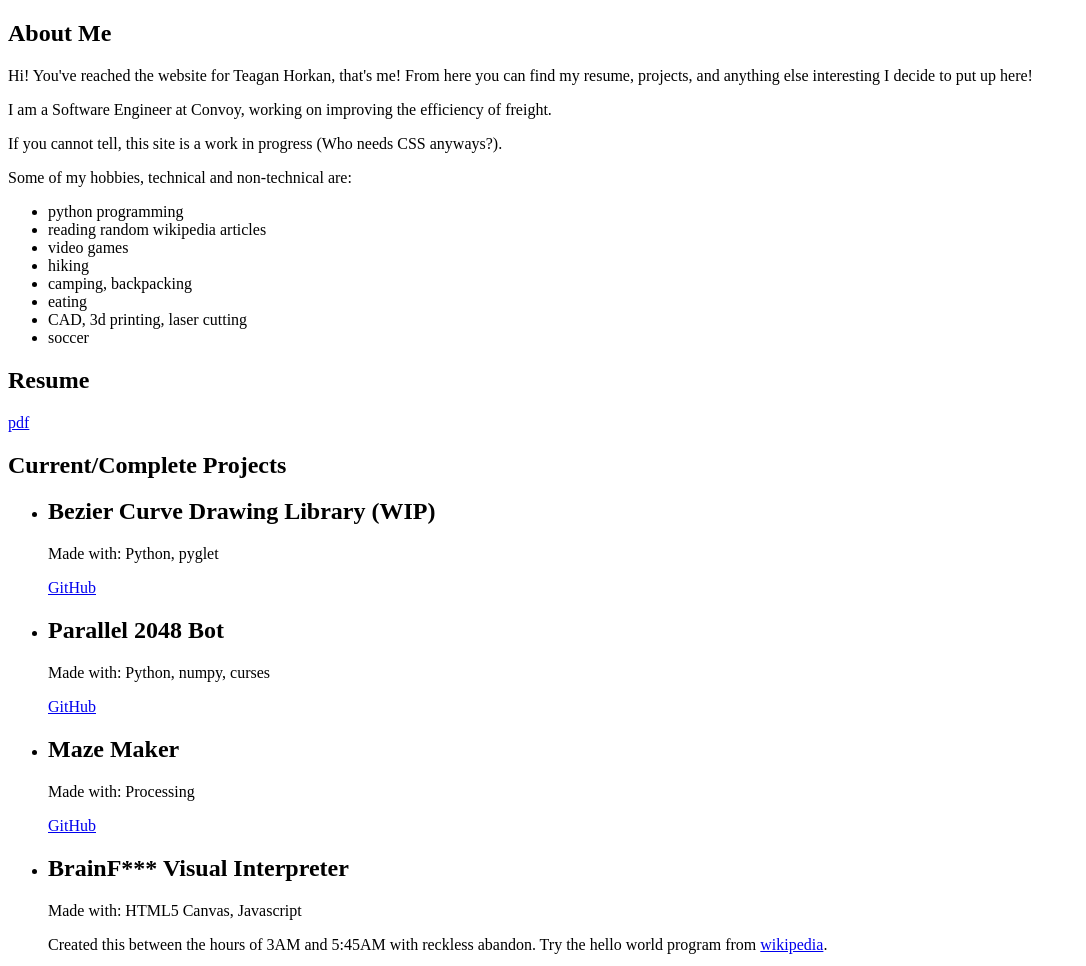
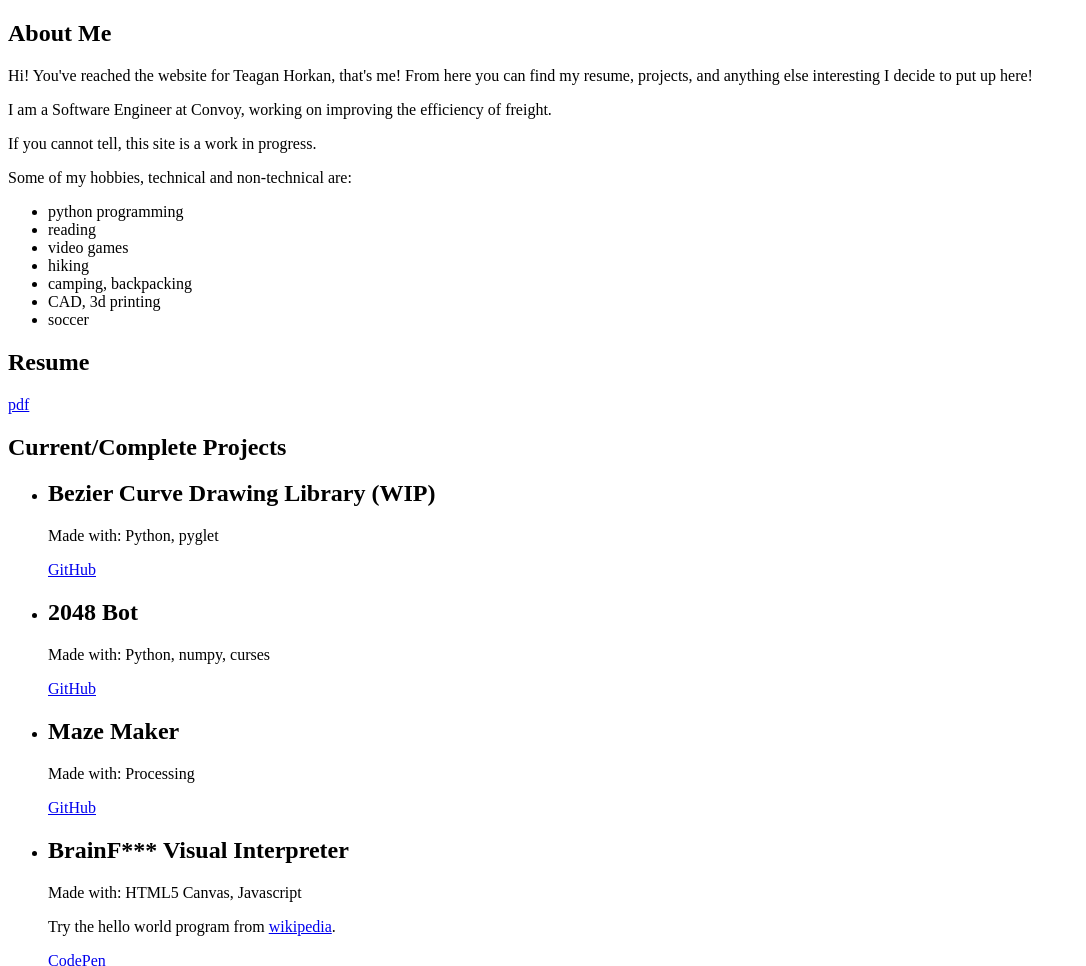
Before and after one commit to tgnhrkn/tgnhrkn.github.io, a plain HTML site: page index.html in a window 1280 px wide. Shown: the top 966 px of the page, without its empty margins (0-1086 px from the left). Drawn offline with Linux system fonts and the light colour scheme.

Commit message:
clean up

```diff
--- a/index.html
+++ b/index.html
@@ -1,26 +1,28 @@
 <!-- Create by Teagan Horkan 2019 -->
 <!DOCTYPE html>
 <html>
+
 <head>
     <title>Teagan Horkan</title>
     <link rel="stylesheet" type="text/css" href="index.css">
 </head>
+
 <body>
     <section id="bio">
         <!-- <img src="headshot" -->
         <h1>About Me</h1>
-            <p>Hi! You've reached the website for Teagan Horkan, that's me! From here you can find my resume, projects, and anything else interesting I decide to put up here!</p>
+        <p>Hi! You've reached the website for Teagan Horkan, that's me! From here you can find my resume, projects, and
+            anything else interesting I decide to put up here!</p>
         <p>I am a Software Engineer at Convoy, working on improving the efficiency of freight.</p>
-            <p>If you cannot tell, this site is a work in progress (Who needs CSS anyways?).</p>
+        <p>If you cannot tell, this site is a work in progress.</p>
         <p>Some of my hobbies, technical and non-technical are:</p>
         <ul>
             <li>python programming</li>
-                <li>reading random wikipedia articles</li>
+            <li>reading</li>
             <li>video games</li>
             <li>hiking</li>
             <li>camping, backpacking</li>
-                <li>eating</li>
-                <li>CAD, 3d printing, laser cutting</li>
+            <li>CAD, 3d printing</li>
             <li>soccer</li>
         </ul>
     </section>
@@ -35,10 +37,10 @@
             <li>
                 <h2>Bezier Curve Drawing Library (WIP)</h2>
                 <p>Made with: Python, pyglet</p>
-                    <a href="https://github.com/tgnhrkn/bez" >GitHub</a>
+                <a href="https://github.com/tgnhrkn/bez">GitHub</a>
             </li>
             <li>
-                    <h2>Parallel 2048 Bot</h2>
+                <h2>2048 Bot</h2>
                 <p>Made with: Python, numpy, curses</p>
                 <a href="https://github.com/tgnhrkn/2048">GitHub</a>
             </li>
@@ -50,22 +52,25 @@
             <li>
                 <h2>BrainF*** Visual Interpreter</h2>
                 <p>Made with: HTML5 Canvas, Javascript</p>
-                    <p>Created this between the hours of 3AM and 5:45AM with reckless abandon. Try the hello world program from <a href=www.en.wikipedia.org/wiki/Brainfuck>wikipedia</a>.</p>
+                <p>Try the hello world program from <a href=https://www.en.wikipedia.org/wiki/Brainfuck>wikipedia</a>.
+                </p>
                 <a href="https://codepen.io/tgnhrkn/full/gOOWMaM">CodePen</a>
-                </li>
             </li>
         </ul>
     </section>
     <section id="ideas">
         <h1>Future Projects</h1>
-            <ul id="future-project-list" >
+        <ul id="future-project-list">
             <li>
                 <h2>Vim Shifter</h2>
-                    <p>Basically this would be like a car transmission knob, but hooked up to vim so that you could physically shift in and out of different modes.</p>
+                <p>Basically this would be like a car transmission knob, but hooked up to vim so that you could
+                    physically shift in and out of different modes.</p>
             </li>
             <li>
                 <h2>Laptop from scratch</h2>
-                    <p>Take a laptop, strip it of any graphical capabilities, write an os, display driver, etc, just to get a shell. Then write a set of productivity tools that are only shell based (web browser, messaging client, etc... )</p>
+                <p>Take a laptop, strip it of any graphical capabilities, write an os, display driver, etc, just to get
+                    a shell. Then write a set of productivity tools that are only shell based (web browser, messaging
+                    client, etc... )</p>
             </li>
             <li>
                 <h2>HTMLang</h2>
@@ -75,4 +80,5 @@
     </section>
 
 </body>
+
 </html>
```
Also changed, not shown: resume.html (deleted). Lines whose indentation alone changed are shown as unchanged.
